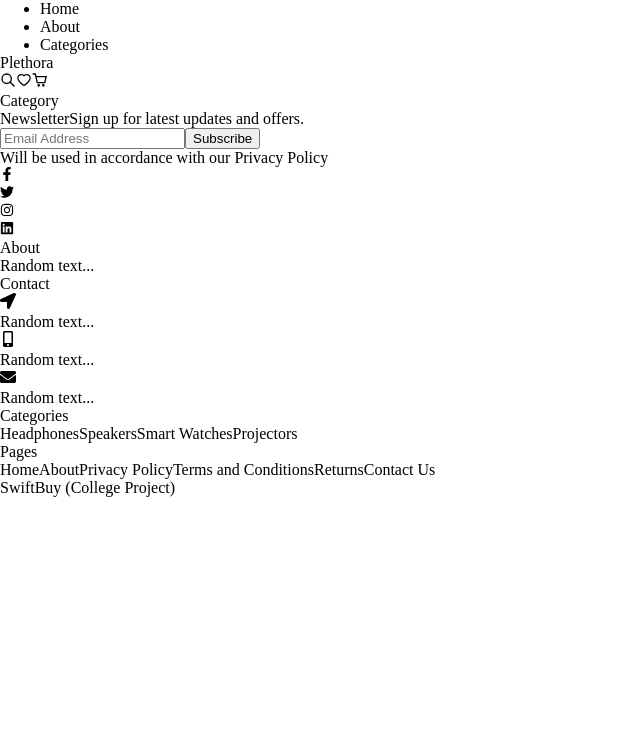
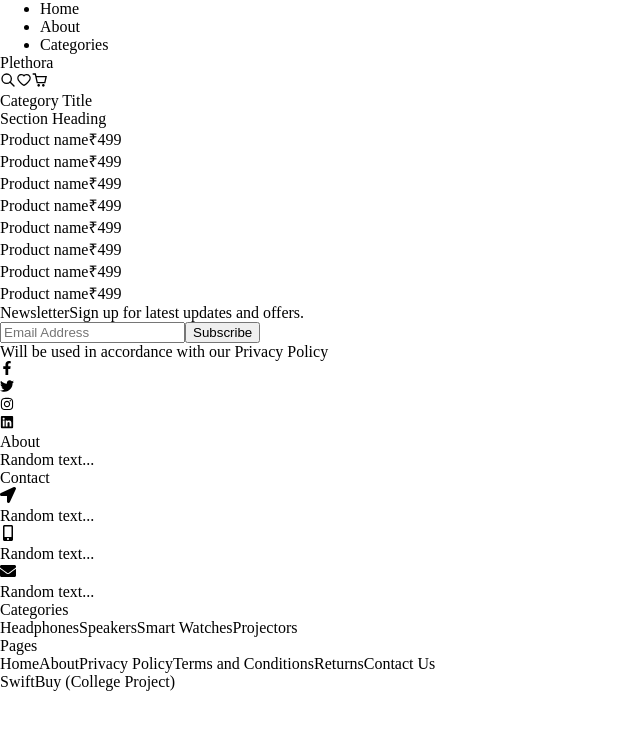
Before and after one commit to Hephaestus14089/frontend, a React (Create React App) app: page /category/1 in a window 1280 px wide. Shown: the top 730 px of the page, without its empty margins (0-640 px from the left). Built offline with nearby package versions, Linux system fonts and the light colour scheme; the HTML template or start-up script is replaced by a standard one.

Commit message:
create Category

```diff
--- a/src/components/Category/Category.js
+++ b/src/components/Category/Category.js
@@ -1,9 +1,15 @@
 // import cat1 from "../../../assets/category/cat1.jpg";
+import Products from '../Products/Products';
 
 const Category = () => {
   return (
-    <div className="category">
-      Category
+    <div className="category-main-content">
+      <div className="layout">
+        <div className="category-title">
+          Category Title
+        </div>
+        <Products />
+      </div>
     </div>
   );
 };
```
